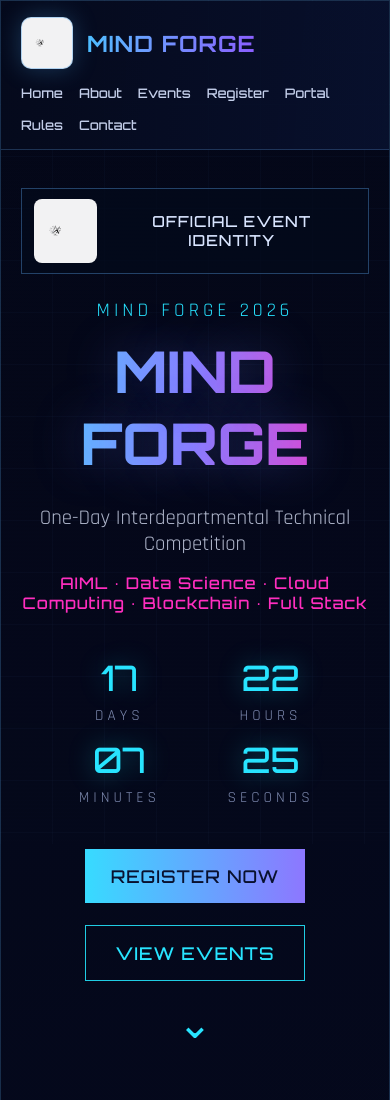
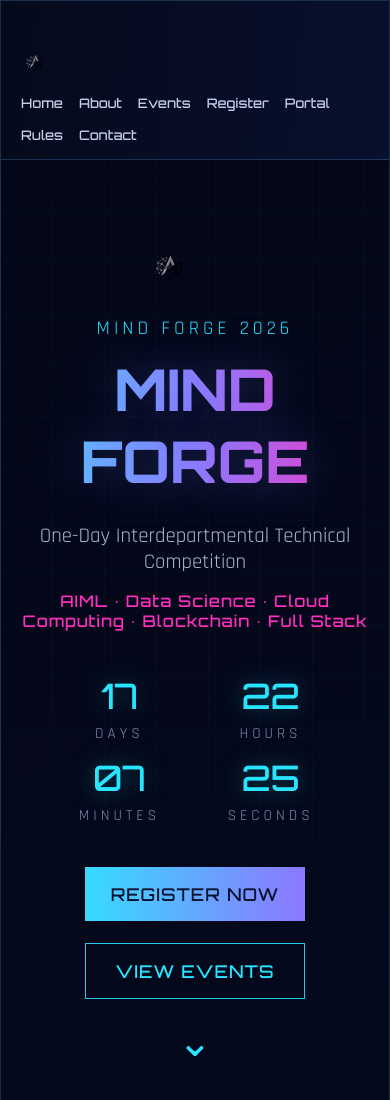
Before and after one commit to eshaansharma07/mindforge, a website: page index.html in a window 390 px wide. Shown: the top 1100 px of the page. Drawn offline with Linux system fonts and the light colour scheme.

Commit message:
Use cropped AI Alliance logo mark only and remove all text/white-space wrappers

```diff
--- a/assets/styles.css
+++ b/assets/styles.css
@@ -88,28 +88,26 @@ body::before {
 .brand {
   display: flex;
   align-items: center;
-  gap: 14px;
+  gap: 8px;
   font-family: "Orbitron", sans-serif;
-  font-size: 1.9rem;
+  font-size: 0;
   font-weight: 700;
   letter-spacing: 1px;
   text-transform: uppercase;
-  background: linear-gradient(100deg, var(--cyan), var(--blue), var(--violet));
-  -webkit-background-clip: text;
-  -webkit-text-fill-color: transparent;
+  background: none;
 }
 
 .brand img {
-  width: 62px;
-  height: 62px;
+  width: 74px;
+  height: 74px;
   opacity: 1;
   position: static;
   object-fit: contain;
-  background: rgba(255, 255, 255, 0.95);
-  border: 1px solid rgba(96, 170, 235, 0.45);
-  border-radius: 10px;
-  padding: 6px;
-  box-shadow: 0 0 24px rgba(80, 180, 255, 0.26);
+  background: transparent;
+  border: none;
+  border-radius: 0;
+  padding: 0;
+  box-shadow: none;
 }
 
 .nav-links {
@@ -138,29 +136,21 @@ body::before {
 .hero-logo-block {
   width: fit-content;
   margin: 0 auto 24px;
-  padding: 12px 16px;
-  border: 1px solid rgba(85, 153, 223, 0.4);
-  background: rgba(4, 10, 28, 0.7);
+  padding: 0;
+  border: none;
+  background: transparent;
   display: flex;
   align-items: center;
-  gap: 14px;
+  gap: 0;
 }
 
 .hero-logo-block img {
-  width: 88px;
-  height: 88px;
+  width: 130px;
+  height: 130px;
   object-fit: contain;
-  background: rgba(255, 255, 255, 0.95);
-  border-radius: 8px;
-  padding: 6px;
-}
-
-.hero-logo-block span {
-  font-family: "Orbitron", sans-serif;
-  color: #d9e5ff;
-  text-transform: uppercase;
-  letter-spacing: 1px;
-  font-size: 0.95rem;
+  background: transparent;
+  border-radius: 0;
+  padding: 0;
 }
 
 .presents {
@@ -261,29 +251,21 @@ body::before {
 
 .logo-strip {
   margin: 10px 0 20px;
-  padding: 10px 14px;
-  border: 1px solid rgba(85, 153, 223, 0.35);
-  background: rgba(4, 10, 28, 0.65);
+  padding: 0;
+  border: none;
+  background: transparent;
   display: inline-flex;
   align-items: center;
-  gap: 12px;
+  gap: 0;
 }
 
 .logo-strip img {
-  width: 64px;
-  height: 64px;
+  width: 90px;
+  height: 90px;
   object-fit: contain;
-  background: rgba(255, 255, 255, 0.95);
-  border-radius: 8px;
-  padding: 5px;
-}
-
-.logo-strip span {
-  font-family: "Orbitron", sans-serif;
-  text-transform: uppercase;
-  color: #d4deff;
-  font-size: 0.9rem;
-  letter-spacing: 0.8px;
+  background: transparent;
+  border-radius: 0;
+  padding: 0;
 }
 
 .scroll-caret {
@@ -631,12 +613,12 @@ input[type="checkbox"] {
   }
 
   .brand {
-    font-size: 1.4rem;
+    font-size: 0;
   }
 
   .brand img {
-    width: 52px;
-    height: 52px;
+    width: 62px;
+    height: 62px;
   }
 
   .nav-links {
@@ -687,13 +669,13 @@ input[type="checkbox"] {
   }
 
   .hero-logo-block {
-    padding: 10px 12px;
-    gap: 10px;
+    padding: 0;
+    gap: 0;
   }
 
   .hero-logo-block img {
-    width: 64px;
-    height: 64px;
+    width: 94px;
+    height: 94px;
   }
 
   .btn {
--- a/index.html
+++ b/index.html
@@ -11,8 +11,7 @@
   <main class="page">
     <nav class="nav reveal" id="home">
       <div class="brand">
-        <img src="/assets/ai-alliance-logo.svg" alt="AI Alliance Logo" />
-        <span>MIND FORGE</span>
+        <img src="/assets/ai-alliance-mark.svg" alt="AI Alliance Logo" />
       </div>
       <div class="nav-links">
         <a href="#home">Home</a>
@@ -27,8 +26,7 @@
 
     <section class="hero-main reveal" id="about">
       <div class="hero-logo-block">
-        <img src="/assets/ai-alliance-logo.svg" alt="AI Alliance Logo" />
-        <span>Official Event Identity</span>
+        <img src="/assets/ai-alliance-mark.svg" alt="AI Alliance Logo" />
       </div>
       <div class="presents">MIND FORGE 2026</div>
       <h1 class="hero-title">MIND FORGE</h1>
```
Also changed, not shown: admin.html (+2 -4 lines), candidate.html (+2 -4 lines), assets/ai-alliance-mark.svg (added).
